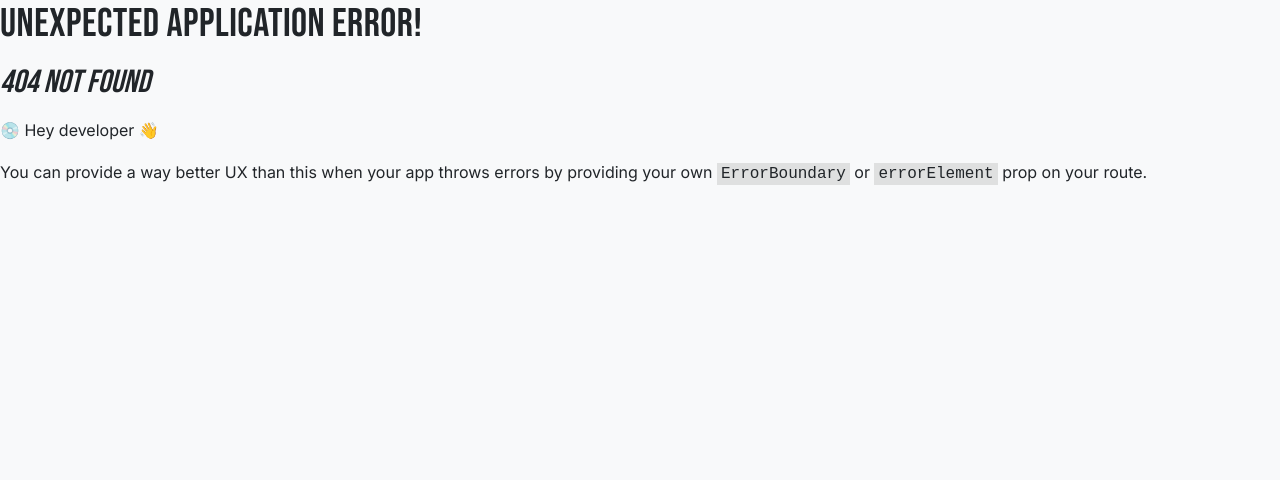
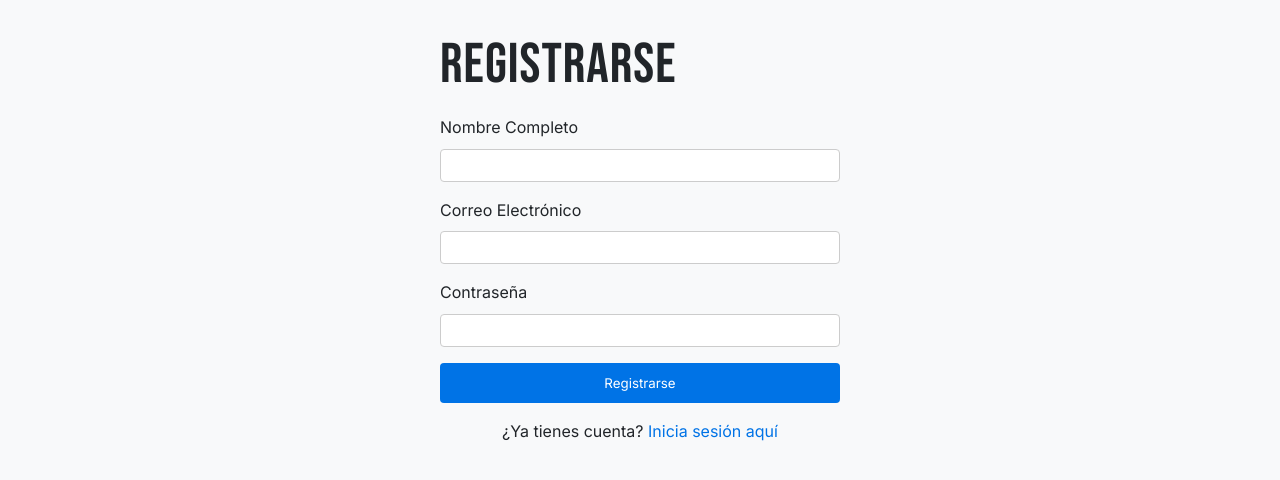
Before and after one commit to Maripneitor/Ciclismo-Pro, a React app in the folder frontend/: page /register in a window 1280 px wide. Before the commit this address had no page. Shown: the top 480 px of the page. Built offline with nearby package versions, Linux system fonts and the light colour scheme; the HTML template or start-up script is replaced by a standard one.

Commit message:
Cambios tarea 6

```diff
--- /dev/null
+++ b/frontend/src/context/AuthContext.jsx
@@ -0,0 +1,87 @@
+import { createContext, useState, useContext, useEffect } from 'react';
+import axios from 'axios';
+
+const AuthContext = createContext();
+
+export const AuthProvider = ({ children }) => {
+  const [token, setToken] = useState(localStorage.getItem('token'));
+  const [user, setUser] = useState(null);
+  const [isAuthenticated, setIsAuthenticated] = useState(false);
+
+  useEffect(() => {
+    if (token) {
+      localStorage.setItem('token', token);
+      const userData = JSON.parse(atob(token.split('.')[1]));
+      setUser(userData);
+      setIsAuthenticated(true);
+    }
+  }, [token]);
+
+  const registerUser = async (nombre_completo, correo_electronico, contrasena) => {
+    try {
+      const response = await axios.post('/api/auth/register', {
+        nombre_completo,
+        correo_electronico,
+        contrasena
+      });
+
+      if (response.data.success) {
+        setToken(response.data.token);
+        return { success: true };
+      }
+    } catch (error) {
+      return {
+        success: false,
+        message: error.response?.data?.message || 'Error en el registro'
+      };
+    }
+  };
+
+  const loginUser = async (correo_electronico, contrasena) => {
+    try {
+      const response = await axios.post('/api/auth/login', {
+        correo_electronico,
+        contrasena
+      });
+
+      if (response.data.success) {
+        setToken(response.data.token);
+        return { success: true };
+      }
+    } catch (error) {
+      return {
+        success: false,
+        message: error.response?.data?.message || 'Error en el login'
+      };
+    }
+  };
+
+  const logoutUser = () => {
+    setToken(null);
+    setUser(null);
+    setIsAuthenticated(false);
+    localStorage.removeItem('token');
+  };
+
+  return (
+    <AuthContext.Provider value={{
+      token,
+      user,
+      isAuthenticated,
+      registerUser,
+      loginUser,
+      logoutUser
+    }}>
+      {children}
+    </AuthContext.Provider>
+  );
+};
+
+export { AuthContext };
+export const useAuth = () => {
+  const context = useContext(AuthContext);
+  if (!context) {
+    throw new Error('useAuth debe ser usado dentro de un AuthProvider');
+  }
+  return context;
+};
--- /dev/null
+++ b/frontend/src/pages/DashboardPage.jsx
@@ -0,0 +1,10 @@
+function DashboardPage() {
+  return (
+    <div className="container">
+      <h1>Bienvenido al Dashboard</h1>
+      <p>Esta es tu área personal donde podrás gestionar tus eventos y participaciones.</p>
+    </div>
+  );
+}
+
+export default DashboardPage;
--- /dev/null
+++ b/frontend/src/pages/LoginPage.jsx
@@ -0,0 +1,96 @@
+import { useState, useContext } from 'react';
+import { useNavigate } from 'react-router-dom';
+import { AuthContext } from '../context/AuthContext';
+
+function LoginPage() {
+  const [formData, setFormData] = useState({
+    correo_electronico: '',
+    contrasena: ''
+  });
+  const [error, setError] = useState('');
+  const [loading, setLoading] = useState(false);
+
+  const { loginUser } = useContext(AuthContext);
+  const navigate = useNavigate();
+
+  const handleChange = (e) => {
+    setFormData({
+      ...formData,
+      [e.target.name]: e.target.value
+    });
+  };
+
+  const handleSubmit = async (e) => {
+    e.preventDefault();
+    setLoading(true);
+    setError('');
+
+    const result = await loginUser(formData.correo_electronico, formData.contrasena);
+
+    if (result.success) {
+      navigate('/dashboard');
+    } else {
+      setError(result.message);
+    }
+    setLoading(false);
+  };
+
+  return (
+    <div className="container">
+      <div style={{ maxWidth: '400px', margin: '0 auto' }}>
+        <h1>Iniciar Sesión</h1>
+        <form onSubmit={handleSubmit}>
+          <div style={{ marginBottom: '1rem' }}>
+            <label htmlFor="correo_electronico" style={{ display: 'block', marginBottom: '0.5rem' }}>
+              Correo Electrónico
+            </label>
+            <input
+              type="email"
+              id="correo_electronico"
+              name="correo_electronico"
+              value={formData.correo_electronico}
+              onChange={handleChange}
+              required
+              style={{ width: '100%', padding: '0.5rem', border: '1px solid #ccc', borderRadius: '4px' }}
+            />
+          </div>
+          <div style={{ marginBottom: '1rem' }}>
+            <label htmlFor="contrasena" style={{ display: 'block', marginBottom: '0.5rem' }}>
+              Contraseña
+            </label>
+            <input
+              type="password"
+              id="contrasena"
+              name="contrasena"
+              value={formData.contrasena}
+              onChange={handleChange}
+              required
+              style={{ width: '100%', padding: '0.5rem', border: '1px solid #ccc', borderRadius: '4px' }}
+            />
+          </div>
+          {error && <p style={{ color: 'red', marginBottom: '1rem' }}>{error}</p>}
+          <button
+            type="submit"
+            disabled={loading}
+            style={{
+              width: '100%',
+              padding: '0.75rem',
+              backgroundColor: '#0073e6',
+              color: 'white',
+              border: 'none',
+              borderRadius: '4px',
+              cursor: loading ? 'not-allowed' : 'pointer'
+            }}
+          >
+            {loading ? 'Iniciando sesión...' : 'Iniciar Sesión'}
+          </button>
+        </form>
+        <p style={{ marginTop: '1rem', textAlign: 'center' }}>
+          ¿No tienes cuenta? <a href="/register">Regístrate aquí</a>
+        </p>
+      </div>
+    </div>
+  );
+}
+
+export default LoginPage;
--- /dev/null
+++ b/frontend/src/pages/RegisterPage.jsx
@@ -0,0 +1,115 @@
+import { useState, useContext } from 'react';
+import { useNavigate } from 'react-router-dom';
+import { AuthContext } from '../context/AuthContext';
+
+function RegisterPage() {
+  const [formData, setFormData] = useState({
+    nombre_completo: '',
+    correo_electronico: '',
+    contrasena: ''
+  });
+  const [error, setError] = useState('');
+  const [loading, setLoading] = useState(false);
+
+  const { registerUser } = useContext(AuthContext);
+  const navigate = useNavigate();
+
+  const handleChange = (e) => {
+    setFormData({
+      ...formData,
+      [e.target.name]: e.target.value
+    });
+  };
+
+  const handleSubmit = async (e) => {
+    e.preventDefault();
+    setLoading(true);
+    setError('');
+
+    const result = await registerUser(
+      formData.nombre_completo,
+      formData.correo_electronico,
+      formData.contrasena
+    );
+
+    if (result.success) {
+      navigate('/login');
+    } else {
+      setError(result.message);
+    }
+    setLoading(false);
+  };
+
+  return (
+    <div className="container">
+      <div style={{ maxWidth: '400px', margin: '0 auto' }}>
+        <h1>Registrarse</h1>
+        <form onSubmit={handleSubmit}>
+          <div style={{ marginBottom: '1rem' }}>
+            <label htmlFor="nombre_completo" style={{ display: 'block', marginBottom: '0.5rem' }}>
+              Nombre Completo
+            </label>
+            <input
+              type="text"
+              id="nombre_completo"
+              name="nombre_completo"
+              value={formData.nombre_completo}
+              onChange={handleChange}
+              required
+              style={{ width: '100%', padding: '0.5rem', border: '1px solid #ccc', borderRadius: '4px' }}
+            />
+          </div>
+          <div style={{ marginBottom: '1rem' }}>
+            <label htmlFor="correo_electronico" style={{ display: 'block', marginBottom: '0.5rem' }}>
+              Correo Electrónico
+            </label>
+            <input
+              type="email"
+              id="correo_electronico"
+              name="correo_electronico"
+              value={formData.correo_electronico}
+              onChange={handleChange}
+              required
+              style={{ width: '100%', padding: '0.5rem', border: '1px solid #ccc', borderRadius: '4px' }}
+            />
+          </div>
+          <div style={{ marginBottom: '1rem' }}>
+            <label htmlFor="contrasena" style={{ display: 'block', marginBottom: '0.5rem' }}>
+              Contraseña
+            </label>
+            <input
+              type="password"
+              id="contrasena"
+              name="contrasena"
+              value={formData.contrasena}
+              onChange={handleChange}
+              required
+              style={{ width: '100%', padding: '0.5rem', border: '1px solid #ccc', borderRadius: '4px' }}
+            />
+          </div>
+          {error && <p style={{ color: 'red', marginBottom: '1rem' }}>{error}</p>}
+          <button
+            type="submit"
+            disabled={loading}
+            style={{
+              width: '100%',
+              padding: '0.75rem',
+              backgroundColor: '#0073e6',
+              color: 'white',
+              border: 'none',
+              borderRadius: '4px',
+              cursor: loading ? 'not-allowed' : 'pointer'
+            }}
+          >
+            {loading ? 'Registrando...' : 'Registrarse'}
+          </button>
+        </form>
+        <p style={{ marginTop: '1rem', textAlign: 'center' }}>
+          ¿Ya tienes cuenta? <a href="/login">Inicia sesión aquí</a>
+        </p>
+      </div>
+    </div>
+  );
+}
+
+export default RegisterPage;
```
Also changed, not shown: frontend/src/main.jsx (+19 -1 lines), 1 other file (tests, documents, lock files or other folders).
